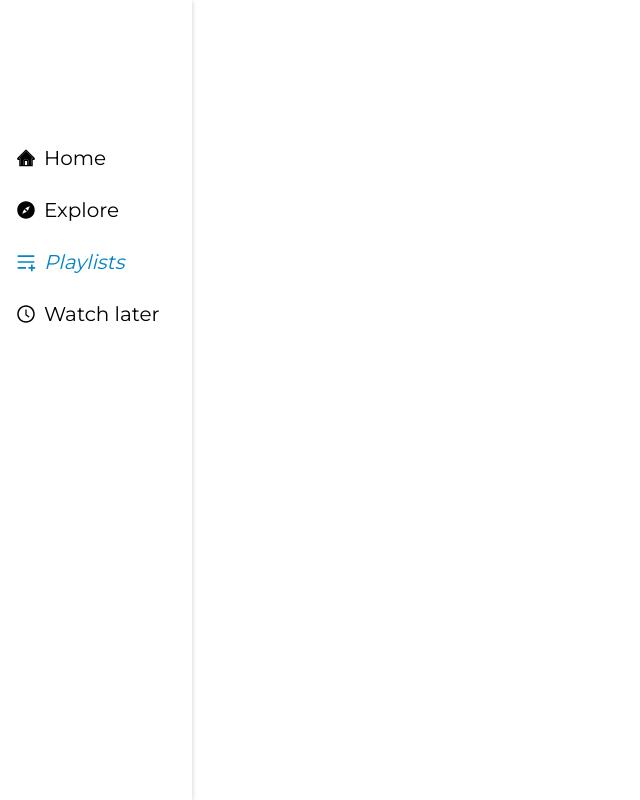
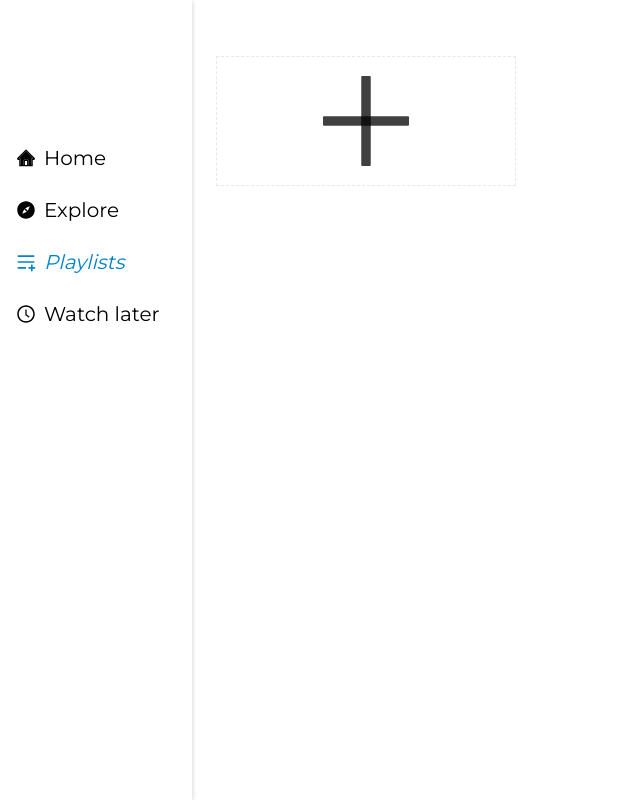
Before and after one commit to shobhit-28/mcr-9, a React (Vite) app: page /playlist/1 in a window 1280 px wide. Shown: the whole page, without its empty margins (0-640 px from the left). Built offline with nearby package versions, Linux system fonts and the light colour scheme.

Commit message:
implemented singlePlayListPage

```diff
--- a/src/App.jsx
+++ b/src/App.jsx
@@ -6,6 +6,7 @@ import { ExplorePage } from "./pages/explorePage/explorePage"
 import { PlaylistPage } from "./pages/playlists/playlistPage"
 import { WatchLaterPage } from "./pages/watchLater/watchLaterPage"
 import { SingleVideoPage } from "./pages/singleVideoPage/singleVideoPage"
+import { SinglePlayListPage } from "./pages/singlePlayListPage/singlePlayListPage"
 
 function App() {
 
@@ -17,7 +18,8 @@ function App() {
         <Route path="/explore" element={<ExplorePage />}/>
         <Route path="/watchlater" element={<WatchLaterPage />}/>
         <Route path="/playlist" element={<PlaylistPage />}/>
-        <Route path="/:videoNum" element={<SingleVideoPage />}/>
+        <Route path="/video/:videoNum" element={<SingleVideoPage />}/>
+        <Route path="/playlist/:playListID" element={<SinglePlayListPage />}/>
       </Routes>
     </div>
   )
--- a/src/components/playListCard/playListCard.jsx
+++ b/src/components/playListCard/playListCard.jsx
@@ -1,11 +1,15 @@
 /* eslint-disable react/prop-types */
 import { useContext } from "react"
+import { useNavigate } from "react-router-dom"
+
 import { AiTwotoneDelete } from "react-icons/ai"
 import { VideoContext } from "../../context/videoContext"
 
 export const PlayListCard = ({playListID, playListName, playListDesc, videos }) => {
     const randomWidth = Math.floor(Math.random() * (312 - 300) + 300)
     const randomHeight = Math.floor(Math.random() * (180 - 174) + 174)
+
+    const navigate = useNavigate()
 
     const {removePlayList} = useContext(VideoContext)
 
@@ -15,7 +19,7 @@ export const PlayListCard = ({playListID, playListName, playListDesc, videos })
     }
 
     return (
-        <div className="relative cursor-pointer hover:shadow-[0_3px_10px_rgb(0,0,0,0.2)] shadow-[0_1px_5px_rgb(0,0,0,0.2)] duration-500">
+        <div className="relative cursor-pointer hover:shadow-[0_3px_10px_rgb(0,0,0,0.2)] shadow-[0_1px_5px_rgb(0,0,0,0.2)] duration-500" onClick={() => navigate(`/playlist/${playListID}`)}>
             <button className="absolute bg-white/80 right-0 top-0 p-2 rounded-bl-md z-10 text-red-500" onClick={(event) => deletePlayListHandler(event) }>
                 <AiTwotoneDelete />
             </button>
--- a/src/components/restOfTheVideosCard/restOfTheVideosCard.jsx
+++ b/src/components/restOfTheVideosCard/restOfTheVideosCard.jsx
@@ -5,7 +5,7 @@ export const RestOfTheVideosCard = ({video}) => {
     const navigate = useNavigate()
 
   return (
-    <div className="flex gap-2 cursor-pointer hover:shadow-[0_3px_10px_rgb(0,0,0,0.2)] shadow-[0_1px_5px_rgb(0,0,0,0.2)] duration-500 p-2 mx-2 rounded-lg" onClick={() => navigate(`/video-${video?._id}`)}>
+    <div className="flex gap-2 cursor-pointer hover:shadow-[0_3px_10px_rgb(0,0,0,0.2)] shadow-[0_1px_5px_rgb(0,0,0,0.2)] duration-500 p-2 mx-2 rounded-lg" onClick={() => navigate(`/video/video-${video?._id}`)}>
         <div className="w-[12rem]">
             <img src={video?.thumbnail} alt={video?.title} />
         </div>
--- a/src/components/videoCard/videoCard.jsx
+++ b/src/components/videoCard/videoCard.jsx
@@ -11,8 +11,8 @@ export const VideoCard = ({ videoDetails }) => {
     const navigate = useNavigate()
 
     return (
-        <div className="cursor-pointer relative hover:shadow-[0_3px_10px_rgb(0,0,0,0.2)] shadow-[0_1px_5px_rgb(0,0,0,0.2)] duration-500" onClick={() => navigate(`/video-${videoDetails?._id}`)} >
-            <div className="absolute bg-white right-0 rounded-bl-md text-sky-600" onClick={(event) => event.stopPropagation() }>
+        <div className="w-[18.75rem] cursor-pointer relative hover:shadow-[0_3px_10px_rgb(0,0,0,0.2)] shadow-[0_1px_5px_rgb(0,0,0,0.2)] duration-500" onClick={() => navigate(`/video/video-${videoDetails?._id}`)} >
+            <div className="absolute bg-white/90 right-0 rounded-bl-md text-sky-600" onClick={(event) => event.stopPropagation() }>
                 {watchLaterList?.find((id) => id === videoDetails?._id) ?
                     <div className="p-2" onClick={() => removeFromWatchLater(videoDetails._id)}>
                         <AiFillClockCircle />
--- /dev/null
+++ b/src/pages/singlePlayListPage/singlePlayListPage.jsx
@@ -0,0 +1,72 @@
+import { useContext, useState } from "react"
+import { useParams } from "react-router-dom"
+
+import { VideoContext } from "../../context/videoContext"
+import { VideoCard } from "../../components/videoCard/videoCard"
+
+import { AiOutlinePlus, AiTwotoneDelete } from "react-icons/ai"
+
+export const SinglePlayListPage = () => {
+    const { playListID } = useParams()
+
+    const { playList, videos, removeFromPlaylist, addVideoToExistingPlayList } = useContext(VideoContext)
+
+    const [isAddVideosOpen, setIsAddVideosOpen] = useState(false)
+
+    const currPlayList = playList?.find((playList) => playList?.playListID === playListID)
+
+    const currPlayListVideos = videos?.filter((video) => (
+        currPlayList?.videos.some((videoID) => Number(videoID) === video?._id)
+    ))
+
+
+    const currPlayListRestOfVideos = currPlayListVideos.length > 0
+        ?
+        videos?.filter((video) => (
+            currPlayList?.videos.every((videoID) => (Number(videoID) !== video?._id))
+        ))
+        :
+        videos
+
+    const addToClickHandler = (videoID) => {
+        addVideoToExistingPlayList(String(videoID), playListID)
+        setIsAddVideosOpen(false)
+    }
+
+    return (
+        <div className="page">
+            <h1 className="text-4xl font-semibold capitalize">{currPlayList?.playListName}</h1>
+            <h1 className="text-2xl font-medium my-4">{currPlayList?.playListDesc}</h1>
+            <div className="flex flex-wrap gap-4 pt-6">
+                {
+                    currPlayListVideos?.map((video) => (
+                        <div className="relative" key={video?._id}>
+                            <button className="absolute z-20 p-2 bg-white/90 text-red-600 rounded-br-md" onClick={() => removeFromPlaylist(String(video?._id), playListID)}>
+                                <AiTwotoneDelete />
+                            </button>
+                            <VideoCard videoDetails={video} />
+                        </div>
+                    ))
+                }
+                <button onClick={() => setIsAddVideosOpen(true)} className="w-[18.75rem] cursor-pointer hover:border-black/40 border-[.1rem] border-dashed duration-500 flex justify-center items-center text-9xl text-black/75 hover:bg-sky-50 hover:text-black">
+                    <AiOutlinePlus />
+                </button>
+            </div>
+            {isAddVideosOpen &&
+                <div className="fixed z-50 h-screen w-screen bg-black/10 top-0 right-0 flex justify-center items-center" onClick={() => setIsAddVideosOpen(false)}>
+                    <div className="bg-white flex flex-col gap-5 max-h-[70vh] overflow-auto p-4 rounded-lg" onClick={(event) => event.stopPropagation()}>
+                        <h1 className="text-2xl font-semibold">Add to Playlist</h1>
+                        {currPlayListRestOfVideos?.map((video) => (
+                            <button key={video?._id} className="flex gap-4" onClick={() => addToClickHandler(video?._id)}>
+                                <div className="w-[15rem]">
+                                    <img src={video?.thumbnail} alt="" />
+                                </div>
+                                <span className="w-[17rem] text-start">{video?.title}</span>
+                            </button>
+                        ))}
+                    </div>
+                </div>
+            }
+        </div>
+    )
+}
--- a/src/pages/singleVideoPage/singleVideoPage.jsx
+++ b/src/pages/singleVideoPage/singleVideoPage.jsx
@@ -41,8 +41,6 @@ export const SingleVideoPage = () => {
 
     const video = videos?.find((video) => Number(videoID) === video?._id)
     const restOfVideos = videos?.filter((video) => Number(videoID) !== video?._id)
-
-    console.log(restOfVideos)
 
     const addNewNote = () => {
         addComment(comment, videoID)
```
